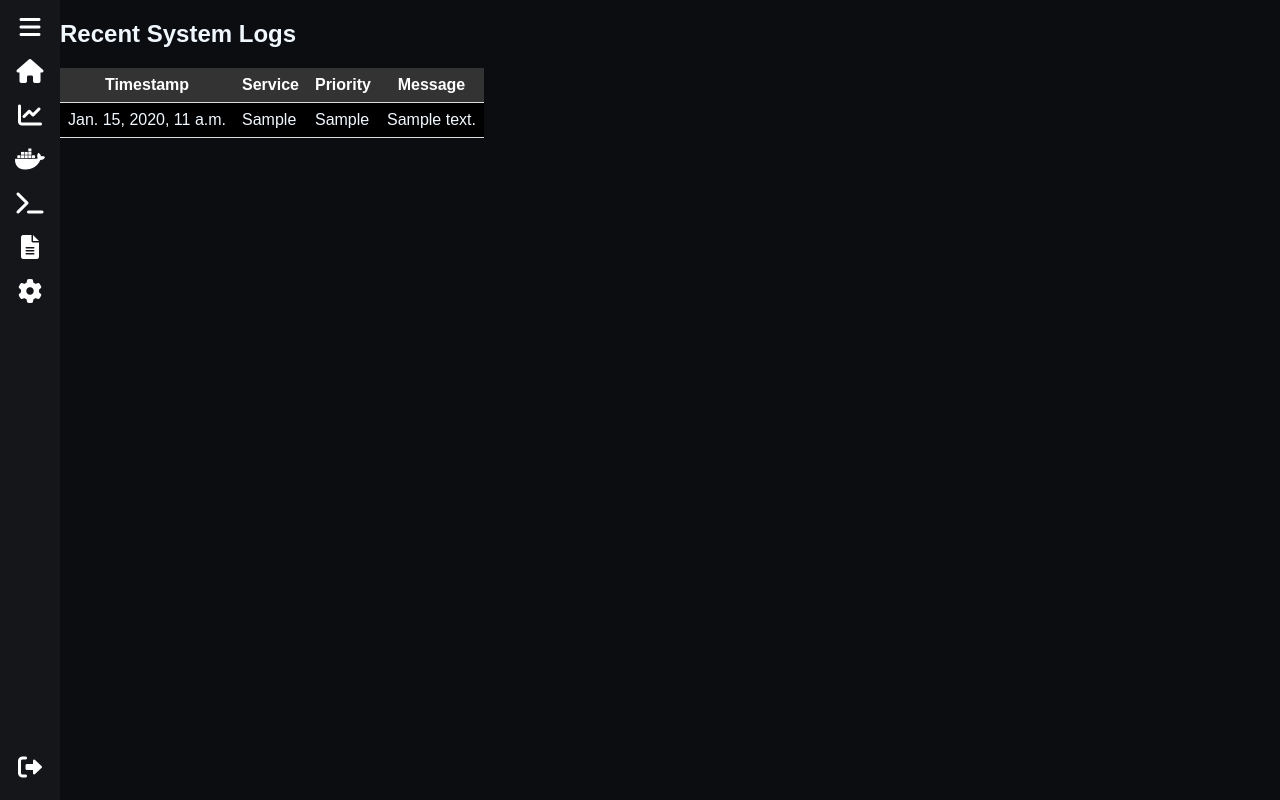
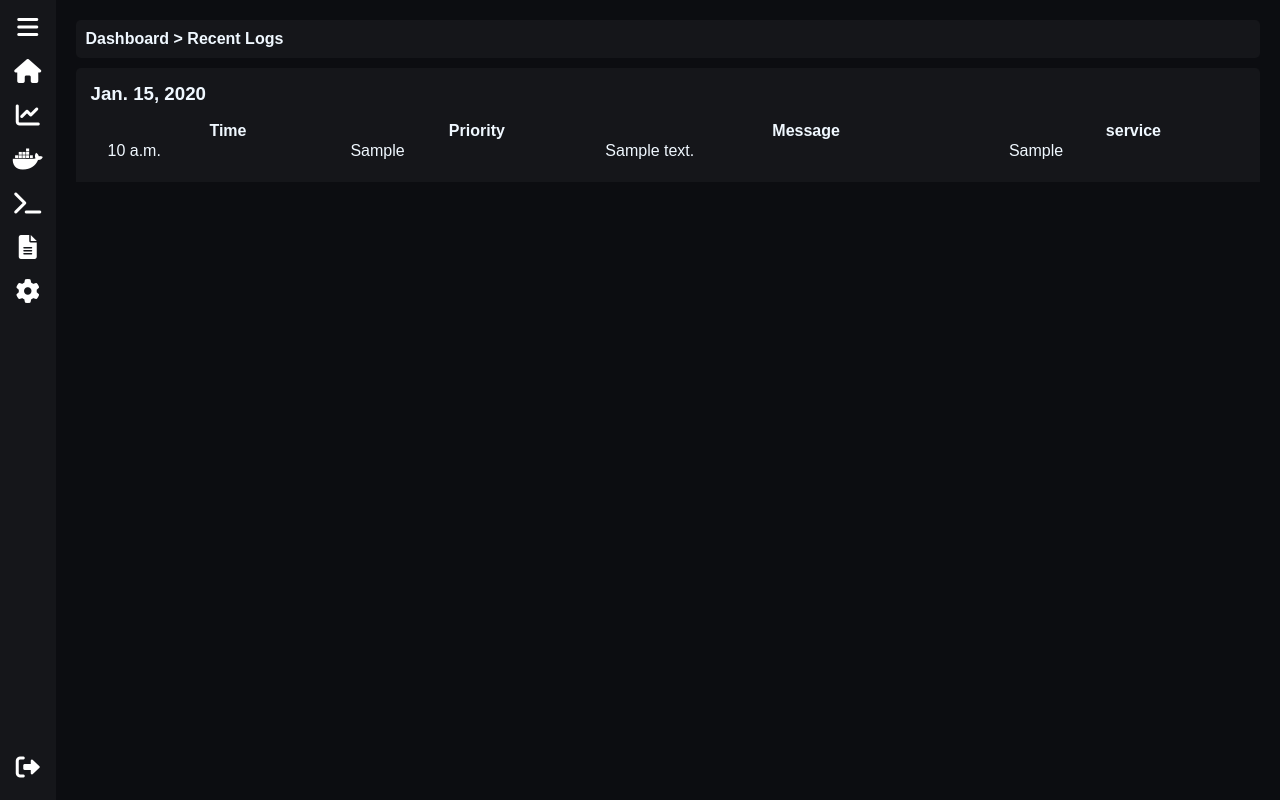
Before and after one commit to Kristinaa-dev/slash-dash, a Django app: page /logs/ in a window 1280 px wide. Run offline with Django 4.2, Linux system fonts and the light colour scheme; tables that the repository leaves empty hold one stand-in row (values such as "Sample post").

Commit message:
Add logs display function

```diff
--- a/app/dashboard/static/css/logs.css
+++ b/app/dashboard/static/css/logs.css
@@ -0,0 +1,27 @@
+:root {
+    /* Background */
+    --background-dark: #0c0d11;
+    --background-dark-secondary: #15161a;
+
+}
+
+.date{
+	margin: 15px;
+}
+.log-table{
+	margin-left: 30px;
+	padding-bottom: 10px;
+	margin-bottom: 10px;
+}
+.display{
+	display: flex;
+	flex-direction: column;
+	justify-content: space-between;
+	background-color: var(--background-dark-secondary);
+	margin-top: 10px;
+	border-radius: 5px;
+}
+.divider{
+	background-color: var(--background-dark);
+	height: 10px;
+}
--- a/app/dashboard/static/css/styles.css
+++ b/app/dashboard/static/css/styles.css
@@ -4,7 +4,11 @@
     --background-dark-secondary: #15161a;
 
 }
-
+* {
+    box-sizing: border-box;
+    margin: 0px;
+    padding: 0px;
+}
 body {
     font-family: Arial, sans-serif;
     margin: 0px;
@@ -12,3 +16,21 @@ body {
     color: aliceblue;
     background-color: var(--background-dark);
 }
+.title {
+    font-size: 1em;
+    margin: 0px;
+    padding: 10px;
+    background-color: var(--background-dark-secondary);
+    border-radius: 5px;
+}
+.main-content {
+    display: flex;
+    flex-direction: column;
+    /* align-items: center; */
+    /* justify-content: center; */
+    /* padding: 10px; */
+    margin: 10px;
+    margin-top: 10px;
+    margin-right: 30px;
+    width: 100%;
+}
--- a/app/dashboard/templates/dashboard/logs.html
+++ b/app/dashboard/templates/dashboard/logs.html
@@ -4,44 +4,45 @@
 {% endblock %}
 
 {% block content %}
+{% load static %}
 <head>
+    <meta charset="UTF-8">
+    <meta name="viewport" content="width=device-width, initial-scale=1.0">
     <title>Recent System Logs</title>
-    <style>
-        table {
-            width: 100%;
-            border-collapse: collapse;
-        }
-        th, td {
-            padding: 8px;
-            border-bottom: 1px solid #ddd;
-        }
-        tr:nth-child(even){background-color: black;}
-        th {
-            background-color: #333;
-            color: white;
-        }
-    </style>
     <link rel="stylesheet" href="{% static 'css/styles.css' %}">
     <link rel="stylesheet" href="{% static 'css/logs.css' %}">
 </head>
 <body>
-    <h2>Recent System Logs</h2>
-    <table>
+    <div class="main-content">
+
+        <h2 class="title">Dashboard > Recent Logs </h2>
+        <div class="display">
+
+            {% for date, logs in grouped_logs.items %}
+                <h3 class="date">{{ date }}</h3>
+
+                <table class="log-table">
                     <tr>
-            <th>Timestamp</th>
-            <th>Service</th>
+                        <th>Time</th>
                         <th>Priority</th>
                         <th>Message</th>
+                        <th>service</th>
+
                     </tr>
                     {% for log in logs %}
                         <tr>
-            <td>{{ log.timestamp }}</td>
-            <td>{{ log.service }}</td>
+                            <td>{{ log.timestamp.time }}</td>
                             <td>{{ log.priority }}</td>
                             <td>{{ log.message }}</td>
+                            <td>{{ log.service }}</td>
                         </tr>
                     {% endfor %}
                 </table>
+                <span class="divider"></span>
+            {% endfor %}
+        </div>
+    </div>
+
 </body>
 </html>
 {% endblock %}
--- a/app/dashboard/views.py
+++ b/app/dashboard/views.py
@@ -5,7 +5,8 @@ from django.utils import timezone
 from .models import TimeSeriesData, MetricType, LogEntry
 from collections import defaultdict
 from django.db.models.functions import TruncDate
-from django.db.models import DateField
+from django.db.models import DateField, Max, Min
+from itertools import groupby
 import psutil
 import platform
 import docker
@@ -180,9 +181,32 @@ def latest_data(request):
     return JsonResponse(data)
 
 # LOGS
+# def logs(request):
+#     # Get the logs, truncated by date
+#     logs = LogEntry.objects.all()[:10]
+#     context = {'logs': logs}
+#     print(context)
+#     return render(request, 'dashboard/logs.html', context)
+
+
+
 def logs(request):
-    # Get the logs, truncated by date
-    logs = LogEntry.objects.all()[:10]
+    # Find the highest priority level among the logs
+    lowest_priority = LogEntry.objects.all().aggregate(Min('priority'))['priority__min']
 
-    context = {'logs': logs}
-    return render(request, 'dashboard/logs.html', context)
+    if lowest_priority is not None:
+        # Filter logs with only the lowest priority level and order them by date
+        logs = LogEntry.objects.filter(priority=lowest_priority).order_by('-timestamp')
+
+        # Group logs by date
+        grouped_logs = {}
+        for log in logs:
+            date_str = log.timestamp.date()
+            if date_str not in grouped_logs:
+                grouped_logs[date_str] = []
+            grouped_logs[date_str].append(log)
+    else:
+        # If there are no logs, set grouped_logs to an empty dictionary
+        grouped_logs = {}
+
+    return render(request, 'dashboard/logs.html', {'grouped_logs': grouped_logs})
```
Lines whose indentation alone changed are shown as unchanged.
